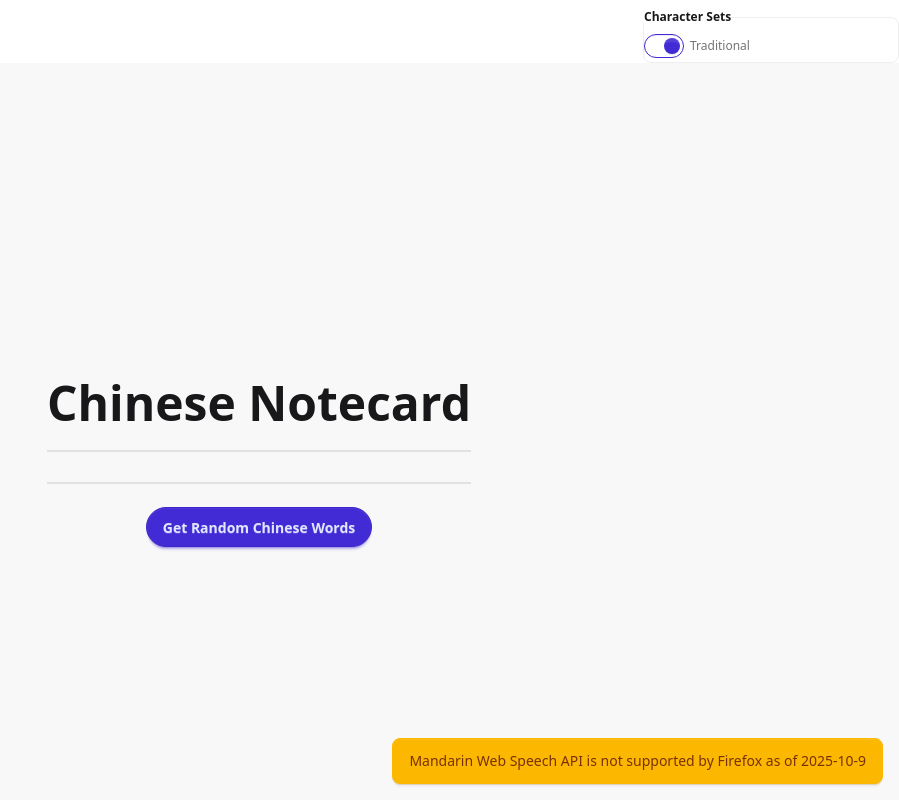
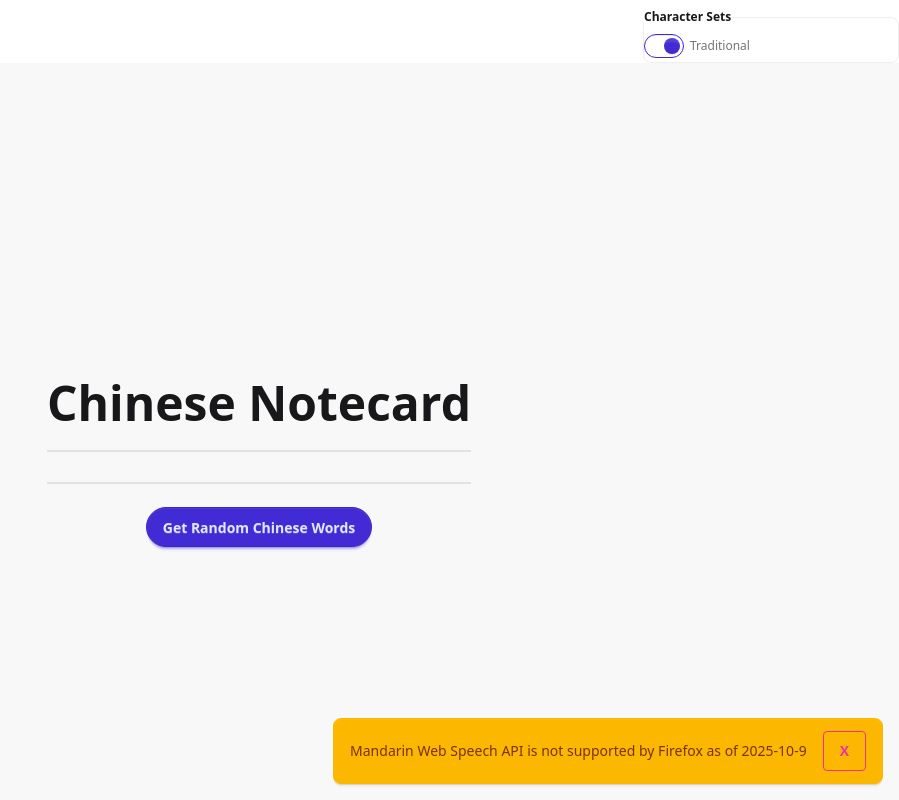
Before and after one commit to ricecrispy/app-chinese-notecard, a React (Vite) app in the folder src/: page / in a window 1280 px wide. Shown: the top 800 px of the page, without its empty margins (381-1280 px from the left). Built offline with nearby package versions, Linux system fonts and the light colour scheme; no server answers.

Commit message:
feat: add button to dismiss toast

```diff
--- a/src/src/App.tsx
+++ b/src/src/App.tsx
@@ -17,6 +17,7 @@ function App() {
   const [isCollapsedOpen, setIsCollapseOpen] = useState(false);
   const [isSpeaking, setIsSpeaking] = useState(false);
   const [voice, setVoice] = useState<SpeechSynthesisVoice | null>(null);
+  const [isToastVisible, setToastVisibility] = useState(true);
 
   function pronounceWord(word: string) {
     if (!("speechSynthesis" in window)) {
@@ -148,11 +149,11 @@ function App() {
         </div>
       </div>
 
-      <div className="toast">
+      { isToastVisible && <div className="toast">
         <div className="alert alert-warning">
-          Mandarin Web Speech API is not supported by Firefox as of 2025-10-9
+          Mandarin Web Speech API is not supported by Firefox as of 2025-10-9 <button className='btn btn-outline btn-secondary' onClick={() => setToastVisibility(false)}>X</button>
         </div>
-      </div>
+      </div> }
 
       <footer className="footer sm:footer-horizontal bg-neutral text-neutral-content p-10">
         <nav>
```
